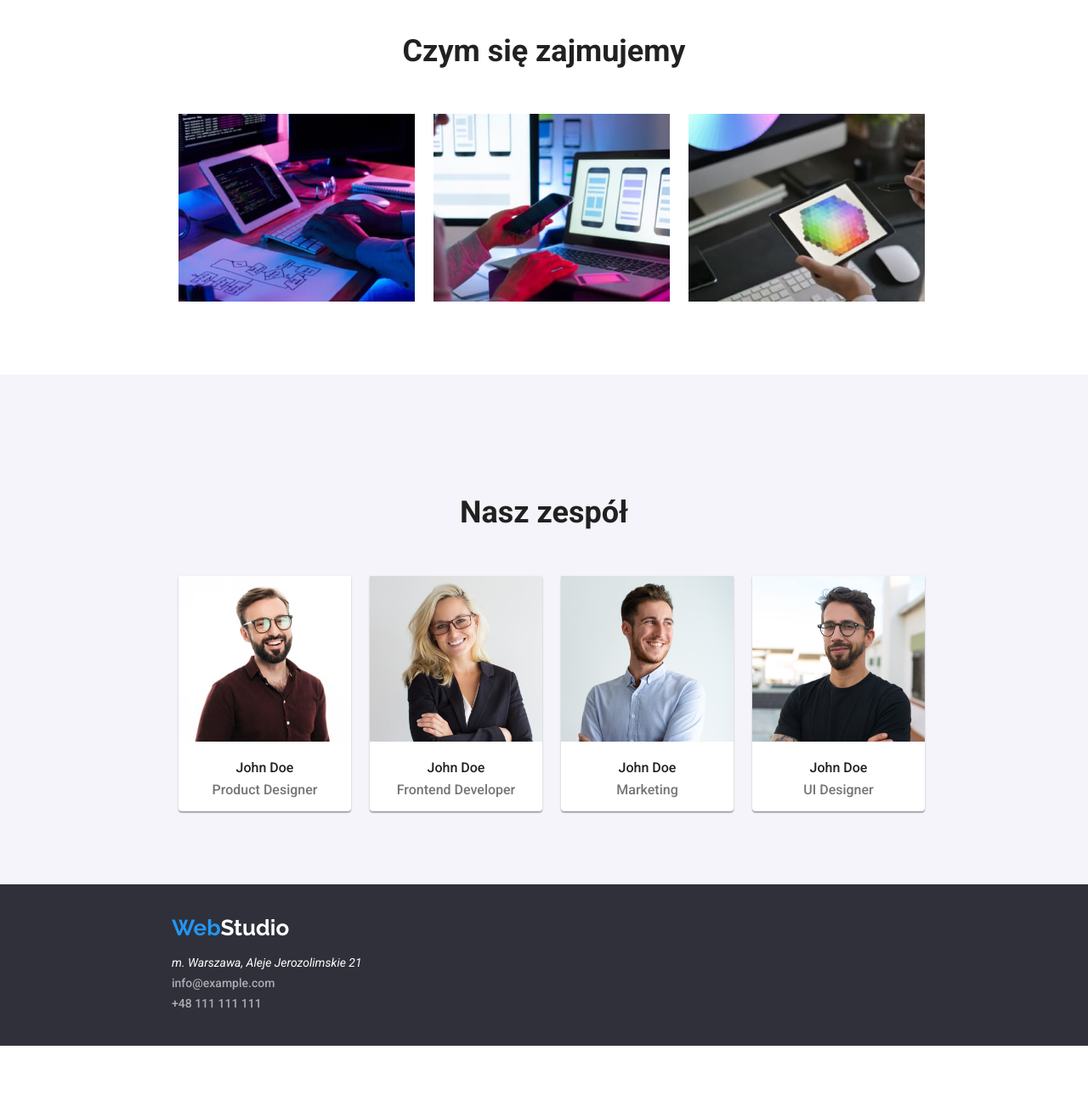
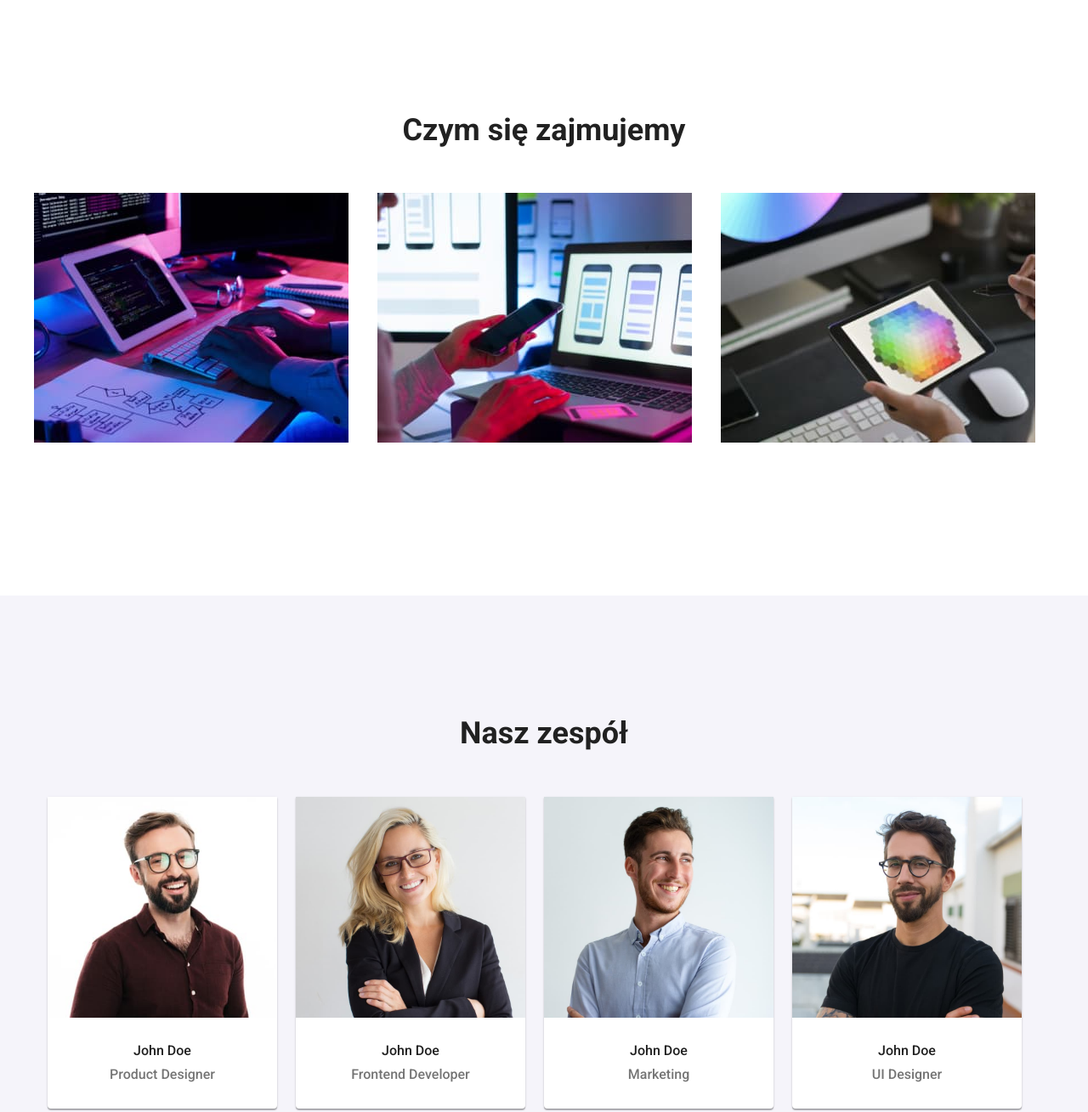
Before and after one commit to KazGrim5/goit-markup-hw-03, a plain HTML site: page index.html in a window 1280 px wide. Shown: the part 740-2049 px from the top of the page at 85% size. Before the commit the page ends 1971 px from the top, so only its background shows below. Drawn offline with nearby package versions, Linux system fonts and the light colour scheme.

Commit message:
poprawki

```diff
--- a/css/styles.css
+++ b/css/styles.css
@@ -136,8 +136,6 @@ section {
 }
 .back2 {
   background-color: #fff;
-  margin: 0;
-  padding: 0;
 }
 .ullorem {
   display: flex;
@@ -148,14 +146,12 @@ section {
   font-size: 14px;
   line-height: 1.14;
   margin-top: 70px;
-  padding: 0;
 }
 .ipsum {
   font-size: 14px;
   line-height: 1.71;
   color: #757575;
   margin-top: 7px;
-  padding: 0;
   margin-right: 22px;
 }
 .title2 {
@@ -171,11 +167,10 @@ section {
 }
 .ulimg {
   display: flex;
-  justify-content: center;
+  justify-content: space-between;
+  padding-left: 0;
 }
 .li-img {
-  width: 278px;
-  height: 221px;
   display: flex;
   margin-right: 22px;
   margin-bottom: 70px;
@@ -200,11 +195,10 @@ section {
 }
 .zesul {
   display: flex;
-  justify-content: center;
+  justify-content: space-between;
+  padding-left: 0;
 }
 .zesimg {
-  height: 195px;
-  width: 203px;
   align-items: flex-start;
 }
 .zesli {
@@ -212,8 +206,6 @@ section {
   display: flex;
   flex-direction: column;
   align-items: center;
-  width: 203px;
-  height: 277px;
   box-shadow: 0px 1px 3px rgba(0, 0, 0, 0.12), 0px 1px 1px rgba(0, 0, 0, 0.14),
     0px 2px 1px rgba(0, 0, 0, 0.2);
   border-radius: 0px 0px 4px 4px;
@@ -225,39 +217,37 @@ section {
   font-weight: 500;
   font-size: 16px;
   line-height: 1.17;
-  margin-top: 22px;
 }
 .doe {
   font-size: 16px;
   line-height: 1.17;
   color: #757575;
-  margin-top: 7.5px;
+  margin-top: 10px;
+}
+.jodiv {
+  display: flex;
+  align-items: center;
+  flex-direction: column;
+  padding: 30px;
 }
 /*portfolio*/
 .ulbutt {
   display: flex;
   justify-content: center;
-  margin-top: 75px;
   margin-bottom: 37.6px;
 }
 .porul {
   display: flex;
-  justify-content: center;
+  justify-content: space-between;
   flex-wrap: wrap;
-  align-content: center;
 }
-.porimg {
-  width: 278px;
-  height: 221px;
-}
+
 .porli {
-  height: 304px;
-  width: 278px;
   background-color: #fff;
   display: flex;
   flex-direction: column;
   border: 1px solid #eeeeee;
-  margin: 22.5px;
+  margin-top: 30px;
 }
 .button {
   font-family: inherit;
--- a/index.html
+++ b/index.html
@@ -5,6 +5,7 @@
     <meta http-equiv="X-UA-Compatible" content="IE=edge" />
     <meta name="viewport" content="width=device-width, initial-scale=1.0" />
     <title>Document</title>
+    <link rel="stylesheet" href="https://cdn.jsdelivr.net/npm/modern-normalize/modern-normalize.css"/>
     <link rel="preconnect" href="https://fonts.googleapis.com" />
     <link rel="preconnect" href="https://fonts.gstatic.com" crossorigin />
     <link
@@ -128,8 +129,10 @@
                   width="270"
                   height="260"
                 />
+                <div class="jodiv">
                 <h3 class="john">John Doe</h3>
                 <p class="doe">Product Designer</p>
+                </div>
               </li>
               <li class="zesli">
                 <img
@@ -139,8 +142,10 @@
                   width="270"
                   height="260"
                 />
+                <div class="jodiv">
                 <h3 class="john">John Doe</h3>
                 <p class="doe">Frontend Developer</p>
+                </div>
               </li>
               <li class="zesli">
                 <img
@@ -150,8 +155,10 @@
                   width="270"
                   height="260"
                 />
+                <div class="jodiv">
                 <h3 class="john">John Doe</h3>
                 <p class="doe">Marketing</p>
+                </div>
               </li>
               <li class="zesli">
                 <img
@@ -161,8 +168,10 @@
                   width="270"
                   height="260"
                 />
+                <div class="jodiv">
                 <h3 class="john">John Doe</h3>
                 <p class="doe">UI Designer</p>
+                </div>
               </li>
             </ul>
           </div>
```
Also changed, not shown: portfolio.html (+6 -3 lines).
